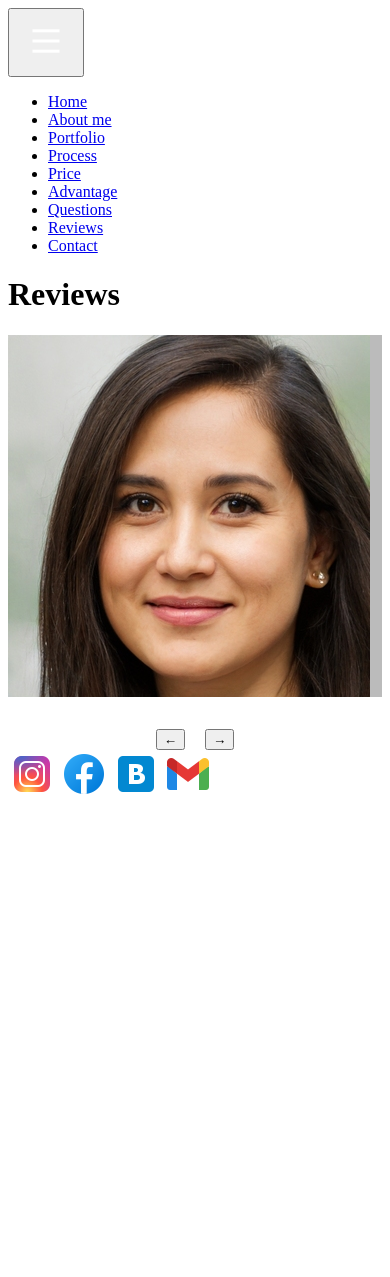
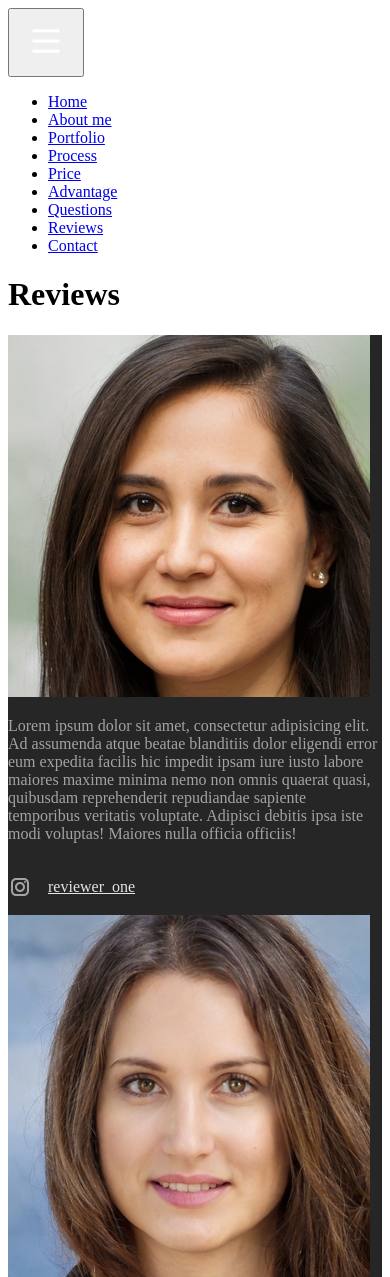
Before and after one commit to createsites/valerya_photographer, a website with bundled scripts: page src/reviews.html in a window 390 px wide. Shown: the top 1277 px of the page. Before the commit the page ends 852 px from the top, so only its background shows below. Built offline with nearby package versions, Linux system fonts and the light colour scheme.

Commit message:
Reviews page mobile responsive.

```diff
--- a/src/css/_main.scss
+++ b/src/css/_main.scss
@@ -236,48 +236,79 @@
 
     .reviews {
         position: relative;
+        overflow: hidden;
+
+        @media screen and ( max-width: 768px ) {
+            overflow: auto;
+        }
+
+        /* enable Flickity by default */
+        .carousel:after {
+            content: 'flickity';
+            display: none; /* hide :after */
+        }
+
+        @media screen and ( max-width: 768px ) {
+            /* disable Flickity for large devices */
+            .carousel:after {
+                content: '';
+            }
+        }
 
         .reviews_carousel {
-            overflow: hidden;
             height: 362px;
             outline: none;
-            font-size: 1.3rem;
+            color: #a3a3a3;
+            @apply
+                lg:h-[362px] h-[300px]
+                lg:text-xl text-base;
+
+            @media screen and ( max-width: 768px ) {
+                height: 100%;
+            }
 
             .carousel-cell {
                 width: 100%;
                 margin-right: 3rem;
-                background-color: #bbb;
+                background-color: #262626;
                 display: flex;
                 justify-content: space-between;
-                align-items: start;
-                position: relative;
 
-                img {
-                    float: left;
+                @media screen and ( max-width: 768px ) {
+                    flex-direction: column;
                 }
 
-                p {
-                    padding: 2rem 3.5rem;
+                .avatar {
+                    flex-shrink: 0;
+                    @apply lg:self-start self-center;
+
+                    img {
+                        @apply lg:w-full md:w-[235px] w-full;
+                    }
+                }
+
+                .text {
+                    display: flex;
+                    flex-direction: column;
+
+                    p {
+                        @apply lg:px-8 px-4 lg:py-12 py-8;
+                        flex: 1;
+                    }
 
                     a.insta {
-                        position: absolute;
-                        left: 38%;
-                        bottom: 0;
-                        display: block;
+                        padding: 1rem 0;
+                        display: inline-block;
                         line-height: 24px;
-                        padding: 1rem;
-                        background-color: inherit;
-                        -webkit-border-radius: 5px;
-                        -moz-border-radius: 5px;
-                        border-radius: 5px;
-                        color: #52525b;
+                        color: #e4e4e7;
+                        @apply md:ml-12 ml-4 md:mt-0 -mt-4 md:mb-0 mb-12;
 
                         svg {
                             width: 24px;
                             height: 24px;
                             float: left;
-                            margin: 0 1rem;
-                            fill: #52525b;
+                            margin-right: 1rem;
+                            fill: #a3a3a3;
                         }
                     }
                 }
@@ -289,6 +320,10 @@
             gap: 10px;
             justify-content: center;
             margin-top: 2rem;
+
+            @media screen and ( max-width: 768px ) {
+                display: none;
+            }
 
             .button-group {
                 margin-top: -5px;
--- a/src/js/main.js
+++ b/src/js/main.js
@@ -6,7 +6,9 @@ let utils = window.fizzyUIUtils;
 let carousel = document.querySelector('.reviews_carousel');
 let flkty = new Flickity( carousel, {
     prevNextButtons: false,
-    pageDots: false
+    pageDots: false,
+    adaptiveHeight: true,
+    watchCSS: true,
 });
 
 // elements
--- a/src/reviews.html
+++ b/src/reviews.html
@@ -13,54 +13,84 @@
         <main class="reviews">
             <div class="reviews_carousel carousel">
                 <div class="carousel-cell">
+                    <div class="avatar">
                         <img src="img/reviews/review0.jpg"/>
+                    </div>
+                    <div class="text">
                         <p>
                             Lorem ipsum dolor sit amet, consectetur adipisicing elit. Ad assumenda atque beatae blanditiis dolor eligendi error eum expedita facilis hic impedit ipsam iure iusto labore maiores maxime minima nemo non omnis quaerat quasi, quibusdam reprehenderit repudiandae sapiente temporibus veritatis voluptate. Adipisci debitis ipsa iste modi voluptas! Maiores nulla officia officiis!
+                        </p>
+                        <div>
                             <a class="insta" href="#">
                                 <svg xmlns="http://www.w3.org/2000/svg"  viewBox="0 0 24 24">    <path d="M 8 3 C 5.243 3 3 5.243 3 8 L 3 16 C 3 18.757 5.243 21 8 21 L 16 21 C 18.757 21 21 18.757 21 16 L 21 8 C 21 5.243 18.757 3 16 3 L 8 3 z M 8 5 L 16 5 C 17.654 5 19 6.346 19 8 L 19 16 C 19 17.654 17.654 19 16 19 L 8 19 C 6.346 19 5 17.654 5 16 L 5 8 C 5 6.346 6.346 5 8 5 z M 17 6 A 1 1 0 0 0 16 7 A 1 1 0 0 0 17 8 A 1 1 0 0 0 18 7 A 1 1 0 0 0 17 6 z M 12 7 C 9.243 7 7 9.243 7 12 C 7 14.757 9.243 17 12 17 C 14.757 17 17 14.757 17 12 C 17 9.243 14.757 7 12 7 z M 12 9 C 13.654 9 15 10.346 15 12 C 15 13.654 13.654 15 12 15 C 10.346 15 9 13.654 9 12 C 9 10.346 10.346 9 12 9 z"/></svg>
                                 reviewer_one
                             </a>
-                    </p>
+                        </div>
+                    </div>
                 </div>
                 <div class="carousel-cell">
+                    <div class="avatar">
                         <img src="img/reviews/review1.jpg"/>
+                    </div>
+                    <div class="text">
                         <p>
                             Lorem ipsum dolor sit amet, consectetur adipisicing elit. Alias animi aperiam architecto aspernatur assumenda consequatur corporis, cum dolorem dolorum ea eaque eius et ex id ipsam maiores minima modi neque nobis obcaecati odit officia quod reiciendis repellendus saepe soluta ullam voluptatum. Autem doloremque doloribus itaque mollitia nemo odit sint tempora.
+                        </p>
+                        <div>
                             <a class="insta" href="#">
                                 <svg xmlns="http://www.w3.org/2000/svg"  viewBox="0 0 24 24">    <path d="M 8 3 C 5.243 3 3 5.243 3 8 L 3 16 C 3 18.757 5.243 21 8 21 L 16 21 C 18.757 21 21 18.757 21 16 L 21 8 C 21 5.243 18.757 3 16 3 L 8 3 z M 8 5 L 16 5 C 17.654 5 19 6.346 19 8 L 19 16 C 19 17.654 17.654 19 16 19 L 8 19 C 6.346 19 5 17.654 5 16 L 5 8 C 5 6.346 6.346 5 8 5 z M 17 6 A 1 1 0 0 0 16 7 A 1 1 0 0 0 17 8 A 1 1 0 0 0 18 7 A 1 1 0 0 0 17 6 z M 12 7 C 9.243 7 7 9.243 7 12 C 7 14.757 9.243 17 12 17 C 14.757 17 17 14.757 17 12 C 17 9.243 14.757 7 12 7 z M 12 9 C 13.654 9 15 10.346 15 12 C 15 13.654 13.654 15 12 15 C 10.346 15 9 13.654 9 12 C 9 10.346 10.346 9 12 9 z"/></svg>
                                 reviewer_two
                             </a>
-                    </p>
+                        </div>
+                    </div>
                 </div>
                 <div class="carousel-cell">
+                    <div class="avatar">
                         <img src="img/reviews/review2.jpg"/>
+                    </div>
+                    <div class="text">
                         <p>
                             Lorem ipsum dolor sit amet, consectetur adipisicing elit. Animi asperiores assumenda blanditiis consequatur corporis, cupiditate debitis deleniti deserunt dignissimos dolor eligendi esse excepturi exercitationem inventore nisi pariatur perferendis quas qui sequi sunt tempore unde vel voluptas. Ab, accusamus, accusantium architecto atque aut corporis, cumque est ex excepturi expedita facere modi quam sequi soluta veniam? Dolorem?
+                        </p>
+                        <div>
                             <a class="insta" href="#">
                                 <svg xmlns="http://www.w3.org/2000/svg"  viewBox="0 0 24 24">    <path d="M 8 3 C 5.243 3 3 5.243 3 8 L 3 16 C 3 18.757 5.243 21 8 21 L 16 21 C 18.757 21 21 18.757 21 16 L 21 8 C 21 5.243 18.757 3 16 3 L 8 3 z M 8 5 L 16 5 C 17.654 5 19 6.346 19 8 L 19 16 C 19 17.654 17.654 19 16 19 L 8 19 C 6.346 19 5 17.654 5 16 L 5 8 C 5 6.346 6.346 5 8 5 z M 17 6 A 1 1 0 0 0 16 7 A 1 1 0 0 0 17 8 A 1 1 0 0 0 18 7 A 1 1 0 0 0 17 6 z M 12 7 C 9.243 7 7 9.243 7 12 C 7 14.757 9.243 17 12 17 C 14.757 17 17 14.757 17 12 C 17 9.243 14.757 7 12 7 z M 12 9 C 13.654 9 15 10.346 15 12 C 15 13.654 13.654 15 12 15 C 10.346 15 9 13.654 9 12 C 9 10.346 10.346 9 12 9 z"/></svg>
                                 reviewer_three
                             </a>
-                    </p>
+                        </div>
+                    </div>
                 </div>
                 <div class="carousel-cell">
+                    <div class="avatar">
                         <img src="img/reviews/review3.jpg"/>
+                    </div>
+                    <div class="text">
                         <p>
                             Lorem ipsum dolor sit amet, consectetur adipisicing elit. Architecto autem blanditiis distinctio dolore dolores ducimus eius ex fugiat fugit laborum magnam molestias neque nulla perspiciatis provident soluta veniam voluptate, voluptatem. Animi dolorem excepturi expedita, harum incidunt laborum minus non praesentium quasi tenetur totam, vel. Ea.
+                        </p>
+                        <div>
                             <a class="insta" href="#">
                                 <svg xmlns="http://www.w3.org/2000/svg"  viewBox="0 0 24 24">    <path d="M 8 3 C 5.243 3 3 5.243 3 8 L 3 16 C 3 18.757 5.243 21 8 21 L 16 21 C 18.757 21 21 18.757 21 16 L 21 8 C 21 5.243 18.757 3 16 3 L 8 3 z M 8 5 L 16 5 C 17.654 5 19 6.346 19 8 L 19 16 C 19 17.654 17.654 19 16 19 L 8 19 C 6.346 19 5 17.654 5 16 L 5 8 C 5 6.346 6.346 5 8 5 z M 17 6 A 1 1 0 0 0 16 7 A 1 1 0 0 0 17 8 A 1 1 0 0 0 18 7 A 1 1 0 0 0 17 6 z M 12 7 C 9.243 7 7 9.243 7 12 C 7 14.757 9.243 17 12 17 C 14.757 17 17 14.757 17 12 C 17 9.243 14.757 7 12 7 z M 12 9 C 13.654 9 15 10.346 15 12 C 15 13.654 13.654 15 12 15 C 10.346 15 9 13.654 9 12 C 9 10.346 10.346 9 12 9 z"/></svg>
                                 reviewer_four
                             </a>
-                    </p>
+                        </div>
+                    </div>
                 </div>
                 <div class="carousel-cell">
+                    <div class="avatar">
                         <img src="img/reviews/review4.jpg"/>
+                    </div>
+                    <div class="text">
                         <p>
                             Lorem ipsum dolor sit amet, consectetur adipisicing elit. Aliquam deleniti enim esse, nam odit pariatur provident quo sed veniam veritatis vitae voluptatem! A accusantium aliquam animi at cumque dolores ducimus eligendi enim facere fuga in ipsam iure labore, maiores nostrum nulla officiis placeat quas repellendus, sed similique soluta vitae voluptas.
+                        </p>
+                        <div>
                             <a class="insta" href="#">
                                 <svg xmlns="http://www.w3.org/2000/svg"  viewBox="0 0 24 24">    <path d="M 8 3 C 5.243 3 3 5.243 3 8 L 3 16 C 3 18.757 5.243 21 8 21 L 16 21 C 18.757 21 21 18.757 21 16 L 21 8 C 21 5.243 18.757 3 16 3 L 8 3 z M 8 5 L 16 5 C 17.654 5 19 6.346 19 8 L 19 16 C 19 17.654 17.654 19 16 19 L 8 19 C 6.346 19 5 17.654 5 16 L 5 8 C 5 6.346 6.346 5 8 5 z M 17 6 A 1 1 0 0 0 16 7 A 1 1 0 0 0 17 8 A 1 1 0 0 0 18 7 A 1 1 0 0 0 17 6 z M 12 7 C 9.243 7 7 9.243 7 12 C 7 14.757 9.243 17 12 17 C 14.757 17 17 14.757 17 12 C 17 9.243 14.757 7 12 7 z M 12 9 C 13.654 9 15 10.346 15 12 C 15 13.654 13.654 15 12 15 C 10.346 15 9 13.654 9 12 C 9 10.346 10.346 9 12 9 z"/></svg>
                                 reviewer_five
                             </a>
-                    </p>
+                        </div>
+                    </div>
                 </div>
             </div>
             <div class="button-row">
```
Also changed, not shown: src/css/style.css. Lines whose indentation alone changed are shown as unchanged.
